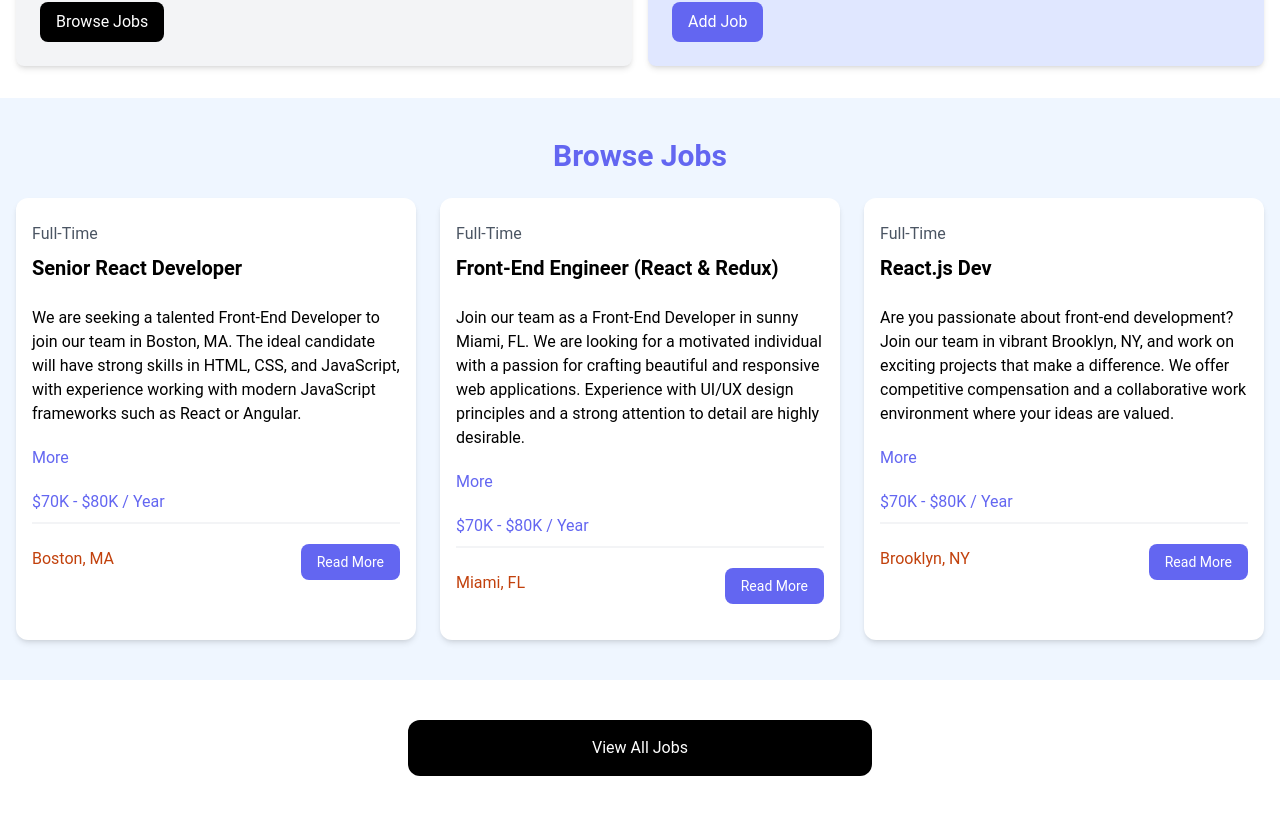
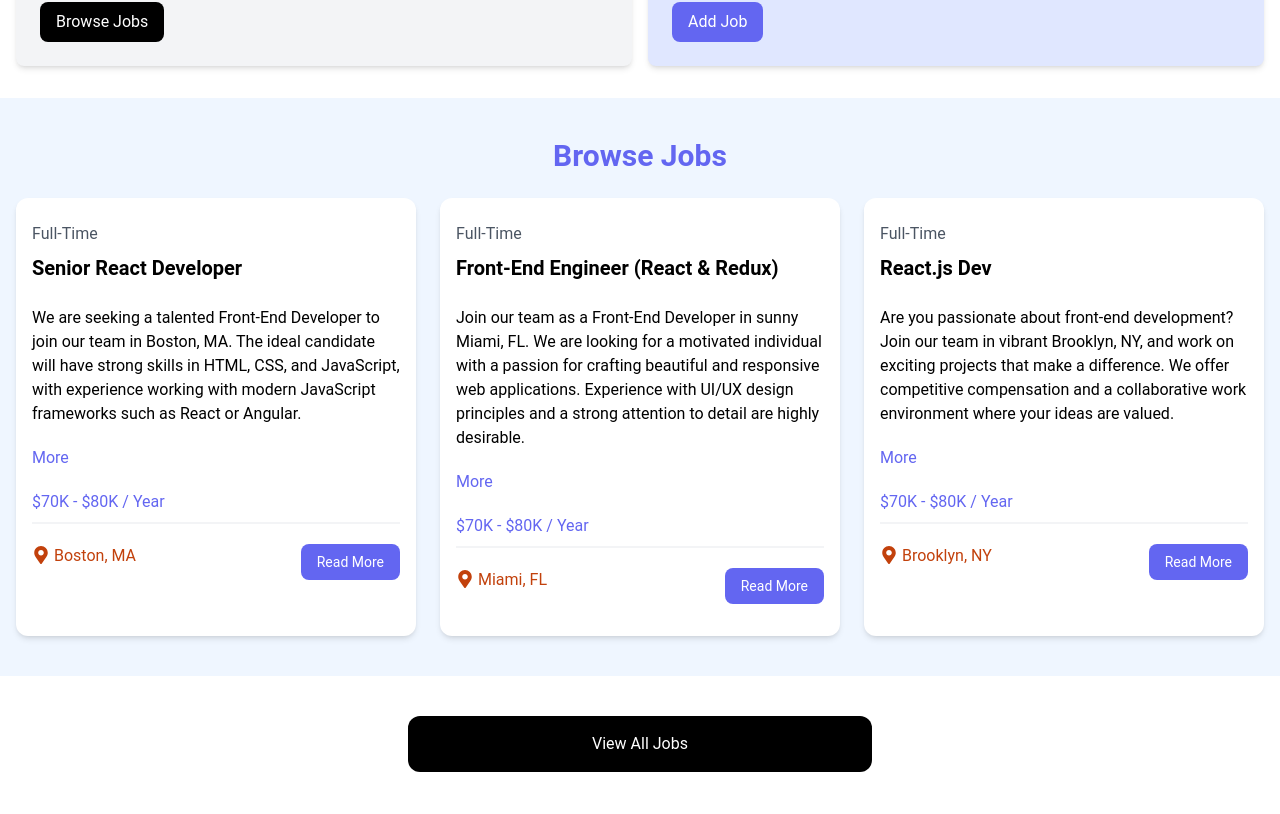
Before and after one commit to AW-2021/react-jobs-project, a React (Vite) app: page / in a window 1280 px wide. Shown: the part 511-1325 px from the top of the page. Built offline with nearby package versions, Linux system fonts and the light colour scheme.

Commit message:
Installed react-icons

```diff
--- a/package.json
+++ b/package.json
@@ -11,7 +11,8 @@
   },
   "dependencies": {
     "react": "^18.3.1",
-    "react-dom": "^18.3.1"
+    "react-dom": "^18.3.1",
+    "react-icons": "^5.4.0"
   },
   "devDependencies": {
     "@eslint/js": "^9.13.0",
--- a/src/components/JobListing.jsx
+++ b/src/components/JobListing.jsx
@@ -1,4 +1,5 @@
 import { useState } from "react";
+import { FaMapMarker, FaMapPin, FaMapMarkerAlt } from 'react-icons/fa'
 
 const JobListing = ({ job } ) => {
   const [showFullDescription, setShowFullDescription] = useState(false);
@@ -24,7 +25,7 @@ const JobListing = ({ job } ) => {
 
         <div className="flex flex-col lg:flex-row justify-between mb-4">
           <div className="text-orange-700 mb-3">
-            <i className="fa-solid fa-location-dot text-lg"></i>
+            <FaMapMarkerAlt className="inline text-lg mb-1 mr-1" />
             {job.location}
           </div>
           <a
```
Also changed, not shown: 1 other file (tests, documents, lock files or other folders).
